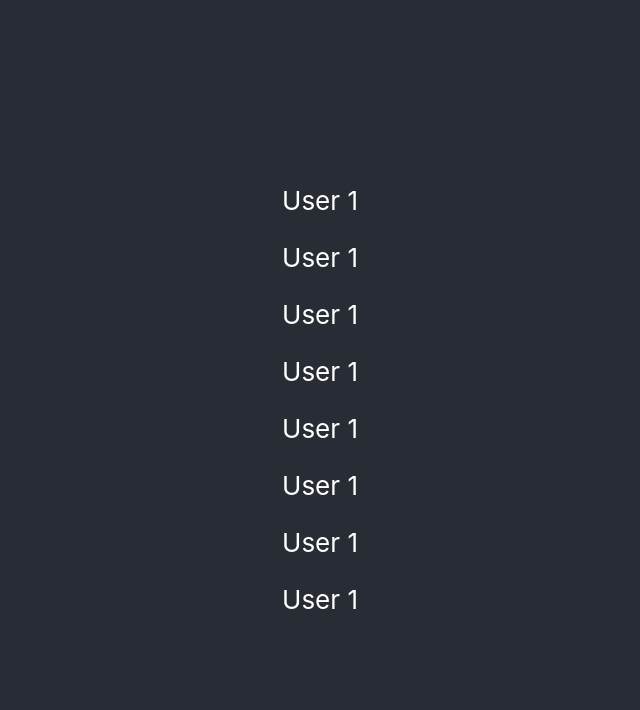
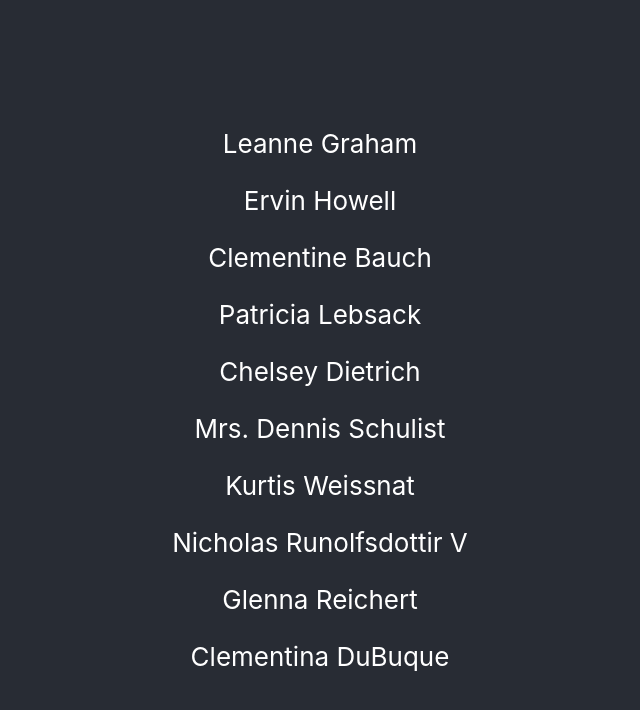
Before and after one commit to LeylaY1996/react-json-placeholder, a React (Create React App) app: page / in a window 1280 px wide. Shown: the top 710 px of the page, without its empty margins (320-960 px from the left). Built offline with nearby package versions, Linux system fonts and the light colour scheme; data requests are answered from the project's data file.

Commit message:
home page in getusers

```diff
--- a/src/App.js
+++ b/src/App.js
@@ -6,7 +6,7 @@ function App() {
   return (
     <div className="App">
       <header className="App-header">
-        <Home></Home>
+        {<Home></Home>}
       </header>
     </div>
   );
--- a/src/Home.js
+++ b/src/Home.js
@@ -1,33 +1,28 @@
 import React from 'react'
+import { useState, useEffect } from "react";
+import {getUsers} from '../src/services/users'
+export default function Home() {
+    const[users,setUsers] = useState([]);
 
-export default function Home() {
+    useEffect(() => {
+        let mounted = true;
+
+        getUsers().then(items => {
+            if(mounted){
+                setUsers(items)
+            }
+        })
+        return() => mounted = false;
+    }, [])
     return (
         <div className="container">
             <div className="col">
                 <div className="col-md-6">
-                    <p>User 1</p>
+                    {users.map(item =>
+                    <p key={item.id}>{item.name}</p>
+                    )}
                 </div>
-                <div className="col-md-6">
-                    <p>User 1</p>
-                </div>
-                <div className="col-md-6">
-                    <p>User 1</p>
-                </div>
-                <div className="col-md-6">
-                    <p>User 1</p>
-                </div>
-                <div className="col-md-6">
-                    <p>User 1</p>
-                </div>
-                <div className="col-md-6">
-                    <p>User 1</p>
-                </div>
-                <div className="col-md-6">
-                    <p>User 1</p>
-                </div>
-                <div className="col-md-6">
-                    <p>User 1</p>
-                </div>
+
             </div>
         </div>
     )
--- /dev/null
+++ b/src/services/users.js
@@ -0,0 +1,4 @@
+export function getUsers() {
+    return fetch('http://localhost:3001/users')
+    .then(data => data.json())
+}
```
Also changed, not shown: 1 other file (tests, documents, lock files or other folders).
